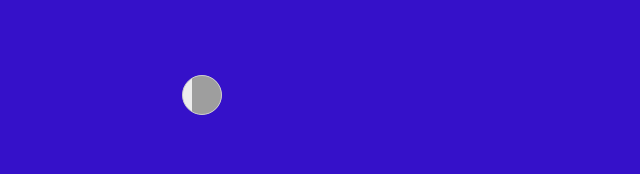
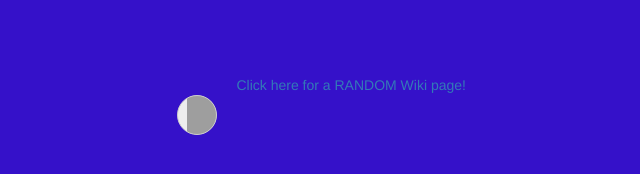
Before and after one commit to gusr27/wikipedia_viewer, a plain HTML site: page index.html in a window 1280 px wide. Shown: the whole page, without its empty margins (276-916 px from the left). Drawn offline with nearby package versions, Linux system fonts and the light colour scheme; grey boxes are pictures that could not be loaded; a web font is replaced by a local one.

Commit message:
Added Link for Random Pages

```diff
--- a/index.html
+++ b/index.html
@@ -11,7 +11,10 @@
 
 	<body>
 		<div class="container-fluid">
-
+					<div class="row">
+						<div class="col-md-4 col-md-offset-4 text-center">
+							<a href="https://en.wikipedia.org/wiki/Special:Random" target="_blank">Click here for a RANDOM Wiki page!</a>
+						</div>
 
 					<div class="row">
 						<div class="col-md-4 col-md-offset-4">
```
